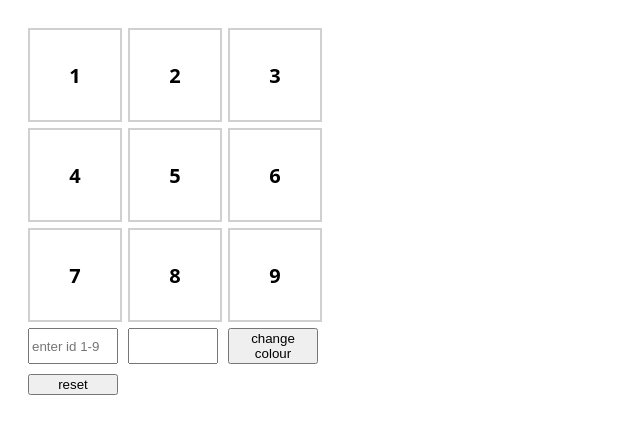
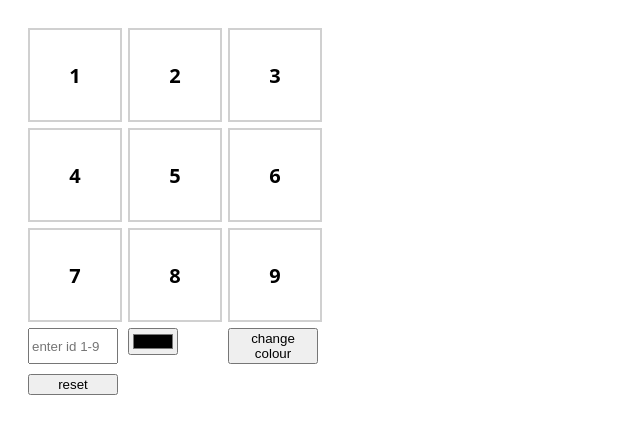
Before and after one commit to acciojob/Replit-Asian-Paints-Vaishnavi11656, a website: page main.html in a window 1280 px wide. Shown: the whole page, without its empty margins (0-640 px from the left). Drawn offline with Linux system fonts and the light colour scheme.

Commit message:
created a submission

```diff
--- a/main.html
+++ b/main.html
@@ -20,7 +20,7 @@
 		<div id=9 class="grid-item">9</div>
 
 		<input id="block_id" type="number" min="1" max="9" placeholder="enter id 1-9"/>
-		<input id="colour_id" type="colour"/>
+		<input id="colour_id" type="color"/>
 		<button id="change_button">change colour</button>
  		<button id="reset">reset</button>
 	</div>
```
